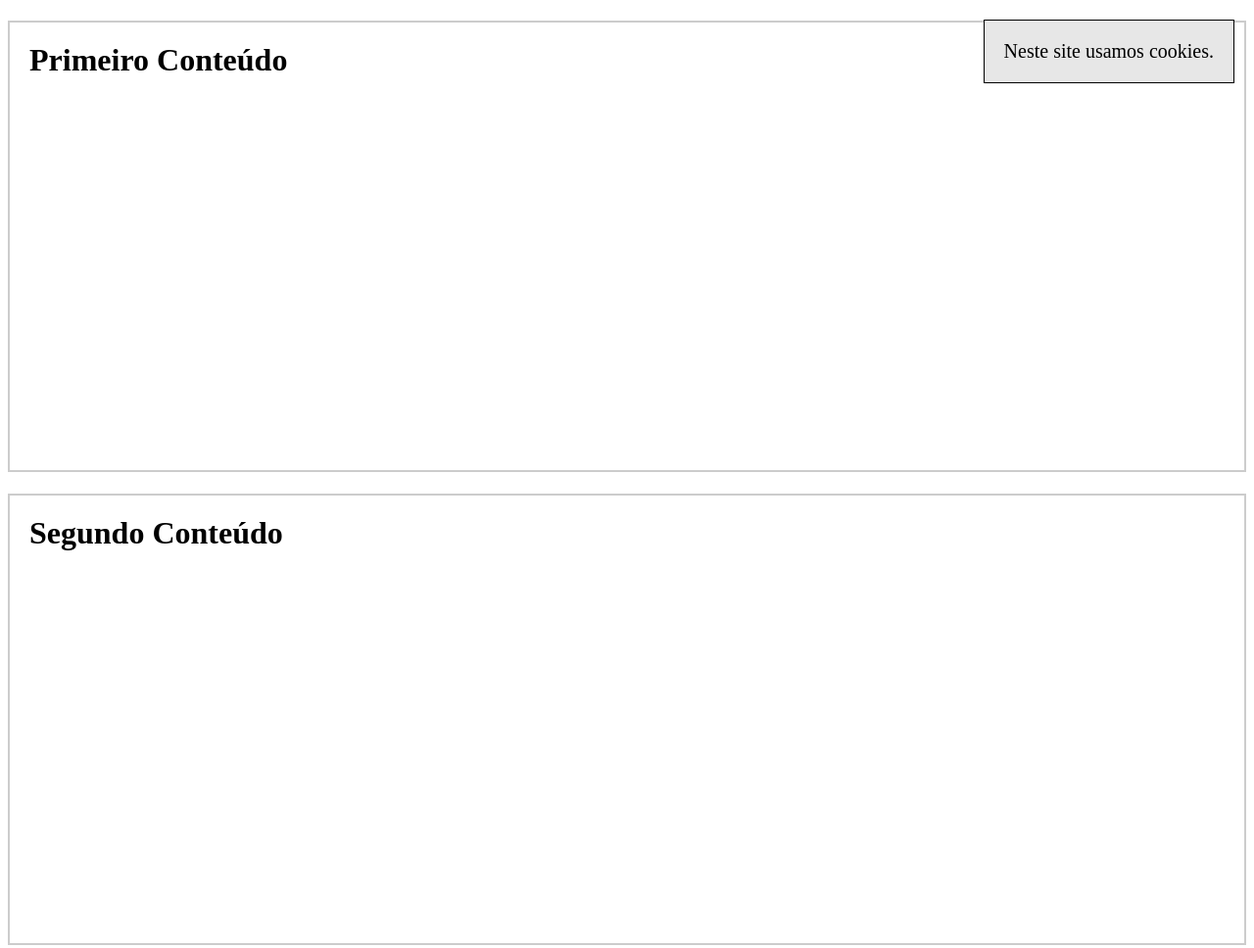
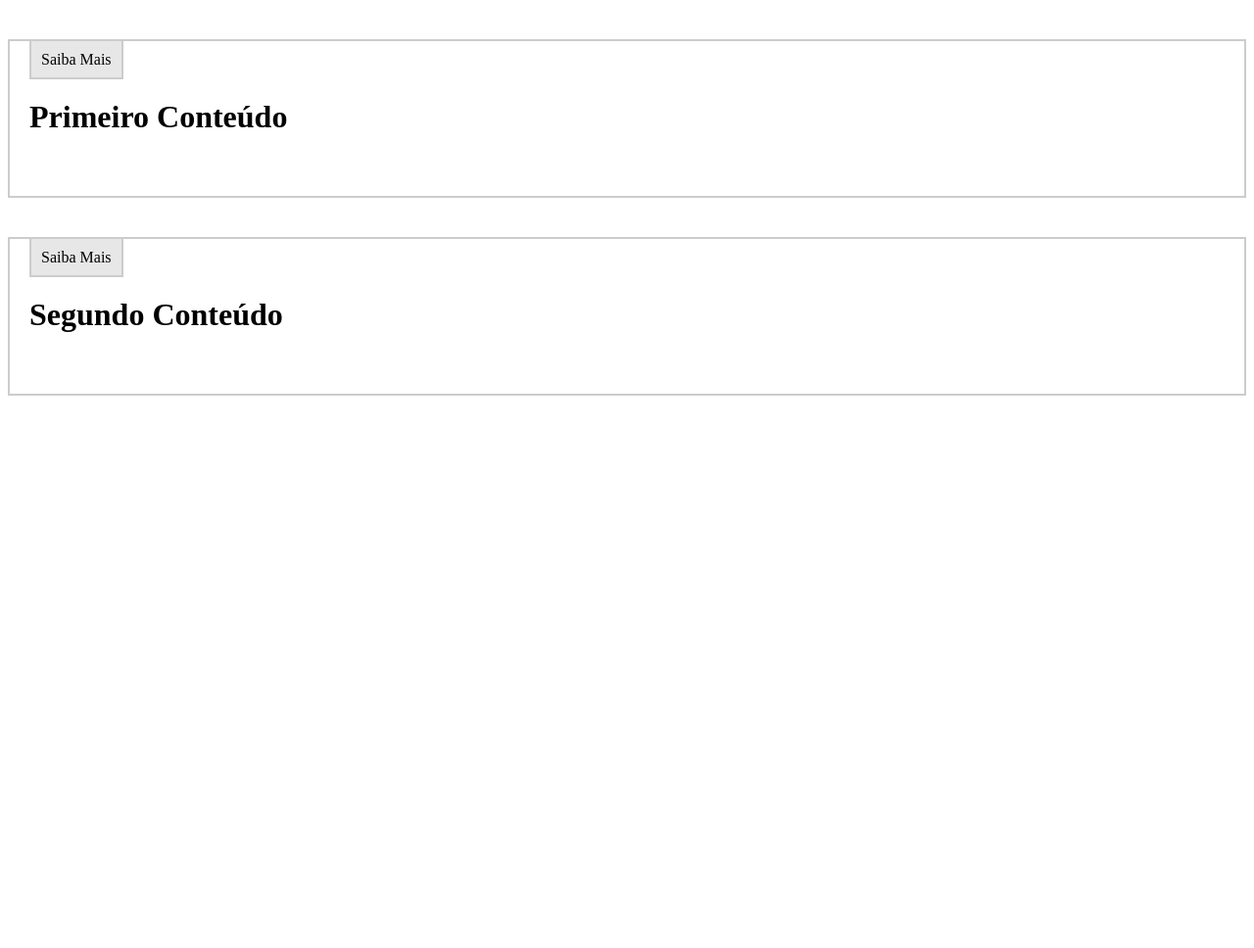
Before and after one commit to mxrinaesp/origamid-html-css, a plain HTML site: page web/index.html in a window 1280 px wide. Shown: the top 968 px of the page at 98% size. Drawn offline with Linux system fonts and the light colour scheme.

Commit message:
24 - Position 1 relative

```diff
--- a/web/index.html
+++ b/web/index.html
@@ -8,11 +8,14 @@
 </head>
 
 <body>
-    <h1>Primeiro Conteúdo</h1>
-    <h1>Segundo Conteúdo</h1>
-    <h1>Terceiro Conteúdo</h1>
-    <div class="fixo">
-        <p>Neste site usamos cookies.</p>
+    <div>
+        <span>Saiba Mais</span>
+        <h1>Primeiro Conteúdo</h1>
+    </div>
+
+    <div>
+        <span>Saiba Mais</span>
+        <h1>Segundo Conteúdo</h1>
     </div>
 </body>
 
--- a/web/style.css
+++ b/web/style.css
@@ -1,16 +1,15 @@
-h1 {
+body {
+    height: 1200px;
+}
+div {
     border: 2px solid #ccc;
-    padding: 20px 20px 400px 20px;
+    margin-top: 40px;
+    padding: 20px 20px 40px 20px;
 }
-p {
+span {
     background-color: #e7e7e7;
-    border: 1px solid black;
-    padding: 20px;
-    font-size: 20px;
-    margin: 0px;
+    border: 2px solid #ccc;
+    padding: 10px;
+    position: relative;
+    bottom: 10px;
 }
-.fixo {
-    position: fixed;
-    top: 20px;
-    right: 20px;
-}
```
